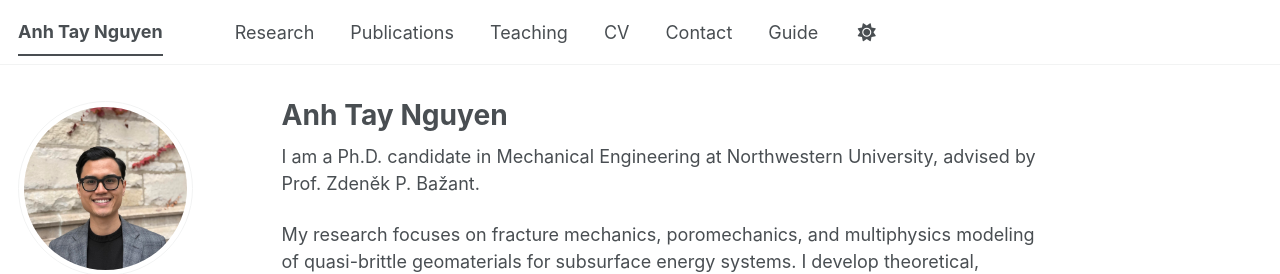
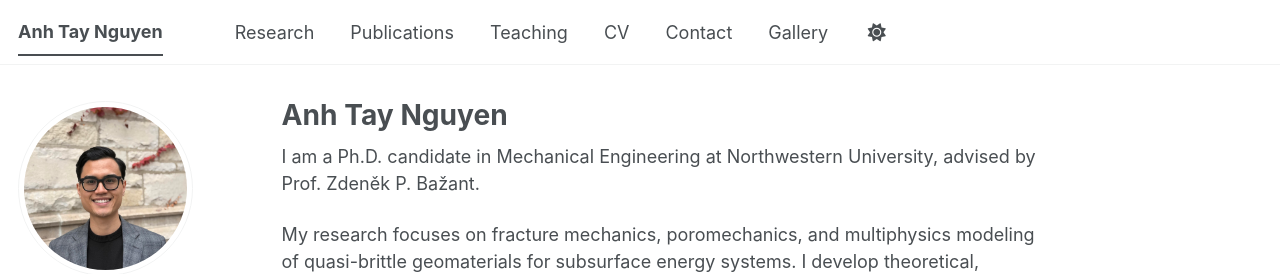
Before and after one commit to anhtaynguyen/anhtaynguyen.github.io, a Jekyll site: the page built from _pages/about.md, in a window 1280 px wide. Shown: the top 274 px of the page. Built offline with Jekyll 4.4.1, drawn with Linux system fonts in a browser that asks for light colours; some web fonts are replaced; a script bundle is joined from its source files by our own code; library files that are not in the unit come from our copies.

Commit message:
Update navigation.yml

```diff
--- a/_data/navigation.yml
+++ b/_data/navigation.yml
@@ -26,5 +26,5 @@ main:
   # - title: "CV"
   #   url: /cv-json/
 
-  - title: "Guide"
-    url: /markdown/
+  - title: "Gallery"
+    url: /gallery/
```
